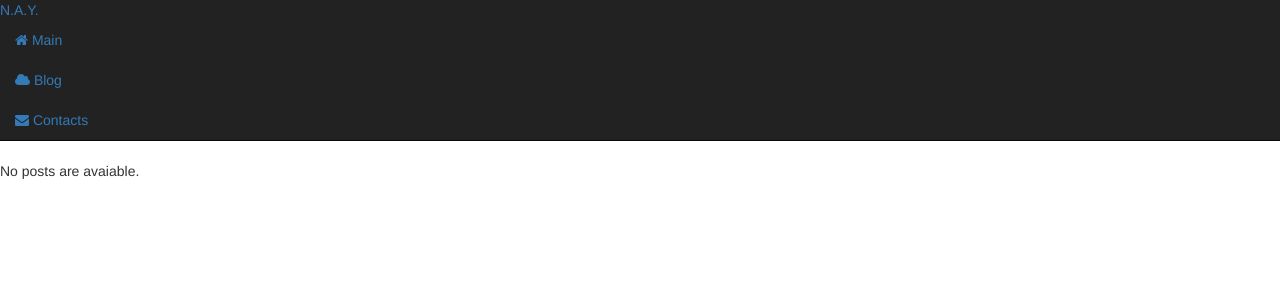
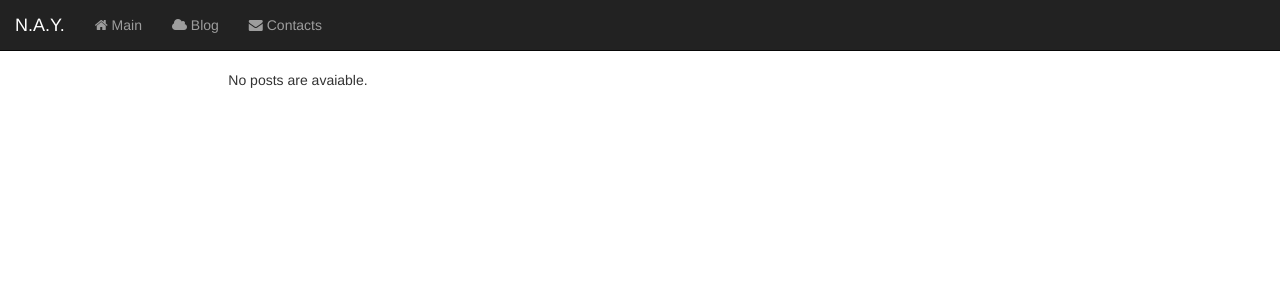
Before and after one commit to montreal91/d-blog, a Django app: template blog/templates/blog/index.html in a window 1280 px wide. Shown: the top 300 px of the page. Run offline with Django 3.2, Linux system fonts and the light colour scheme; the template is opened without the code that fills it, so the values that code supplies are empty; some libraries are stand-ins or nearby versions.

Commit message:
[Blog] new Bootstrap Migration to the new Bootstrap version 3-0-3 is implemented.

```diff
--- /dev/null
+++ b/main/static/main/master.css
@@ -0,0 +1,3 @@
+body {
+	padding-top: 70px;
+}
--- a/main/templates/main/base.html
+++ b/main/templates/main/base.html
@@ -6,19 +6,20 @@
 	{% load staticfiles %}
 	{% load humanize %}
 	<meta charset="utf-8">
-	<link rel="icon" type="image/png" href="{% static 'main/favicon.png' %}">
+	<link rel="icon" type="image/png" href="{% static 'main/images/favicon.png' %}">
 	<link rel="stylesheet" type="text/css" href="{% static 'main/bootstrap/css/bootstrap.css' %}">
 	<link rel="stylesheet" type="text/css" href="{% static 'main/fontawesome/css/font-awesome.min.css' %}">
+	<link rel="stylesheet" type="text/css" href="{% static 'main/master.css' %}">
 	<title>{% block title %}{% endblock %}</title>
 </Head>
 
 <Body>
 
 
-	<div class="navbar navbar-static-top navbar-inverse">
+	<div class="navbar navbar-inverse navbar-fixed-top" role="navigation">
 		<div class="navbar-inner">
-			<a class="brand" href="{% url 'main:index' %}">N.A.Y.</a>
-			<ul class="nav">
+			<a class="navbar-brand" href="{% url 'main:index' %}">N.A.Y.</a>
+			<ul class="nav navbar-nav">
 				<li>
 					<a href="{% url 'main:index' %}">
 						<i class="fa fa-home"></i>
@@ -42,7 +43,7 @@
 	</div>
 	<div class="row-fluid">
 		{% if moment %}
-		<div class="span3 alert alert-info">
+		<div class="col-md-3 alert alert-info">
 
 			<h4>Today</h4>
 			The {{ moment|date:"j"|ordinal }} of {{ moment|date:"F Y"}}, {{ moment|date:"l" }} <br>
@@ -50,14 +51,13 @@
 
 		</div>
 		{% else %}
-		<div class="span2">
+		<div class="col-md-2">
 		</div>
 		{% endif %}
-		<div class="span9">
+		<div class="col-md-7">
 			{% block content %}{% endblock %}
 		</div>
 	</div>
-	<script type="text/javascript" src="{% static 'main/bootstrap/js/jquery.js' %}"></script>
 	<script type="text/javascript" src="{% static 'main/bootstrap/js/bootstrap.min.js' %}"></script>
 </Body>
 
```
